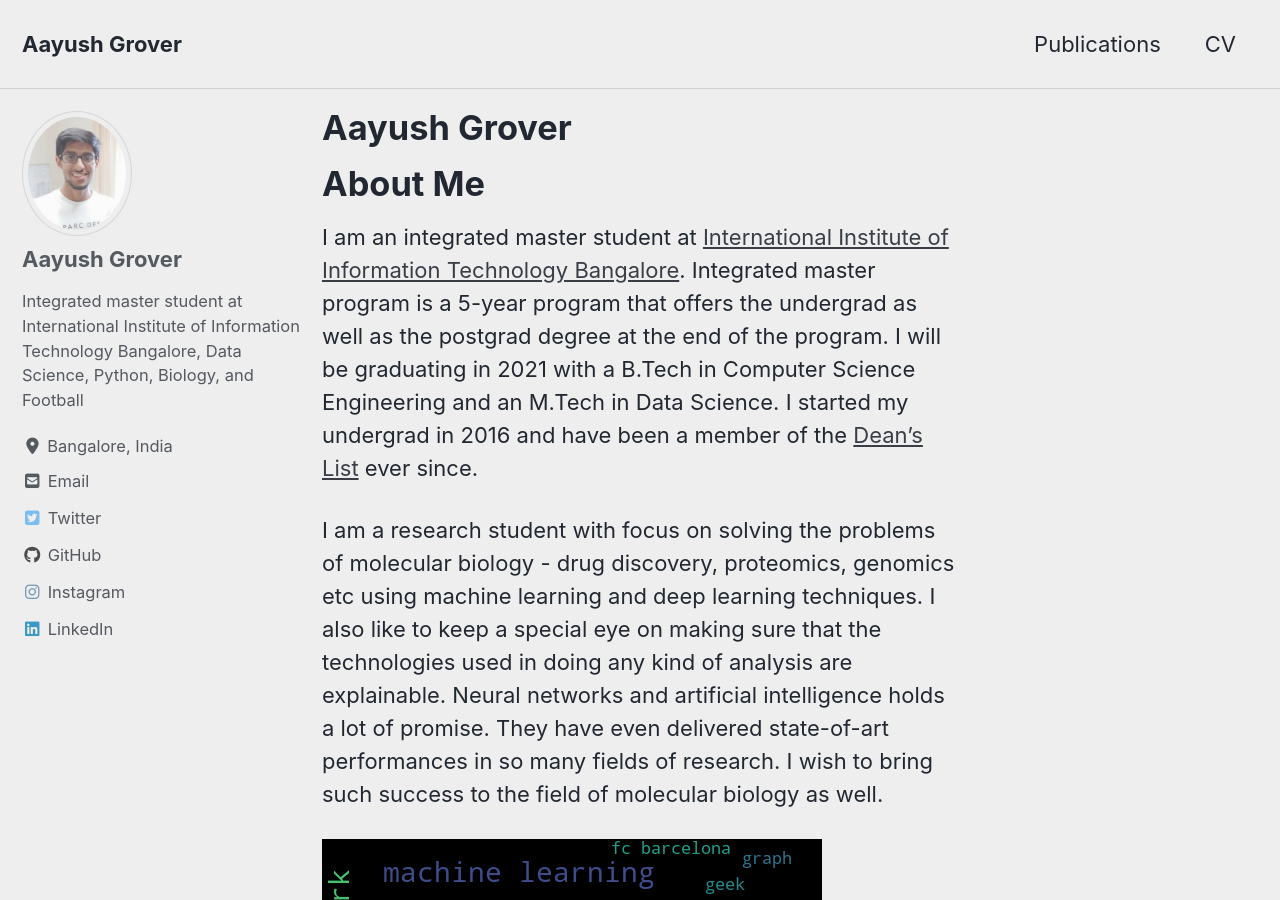
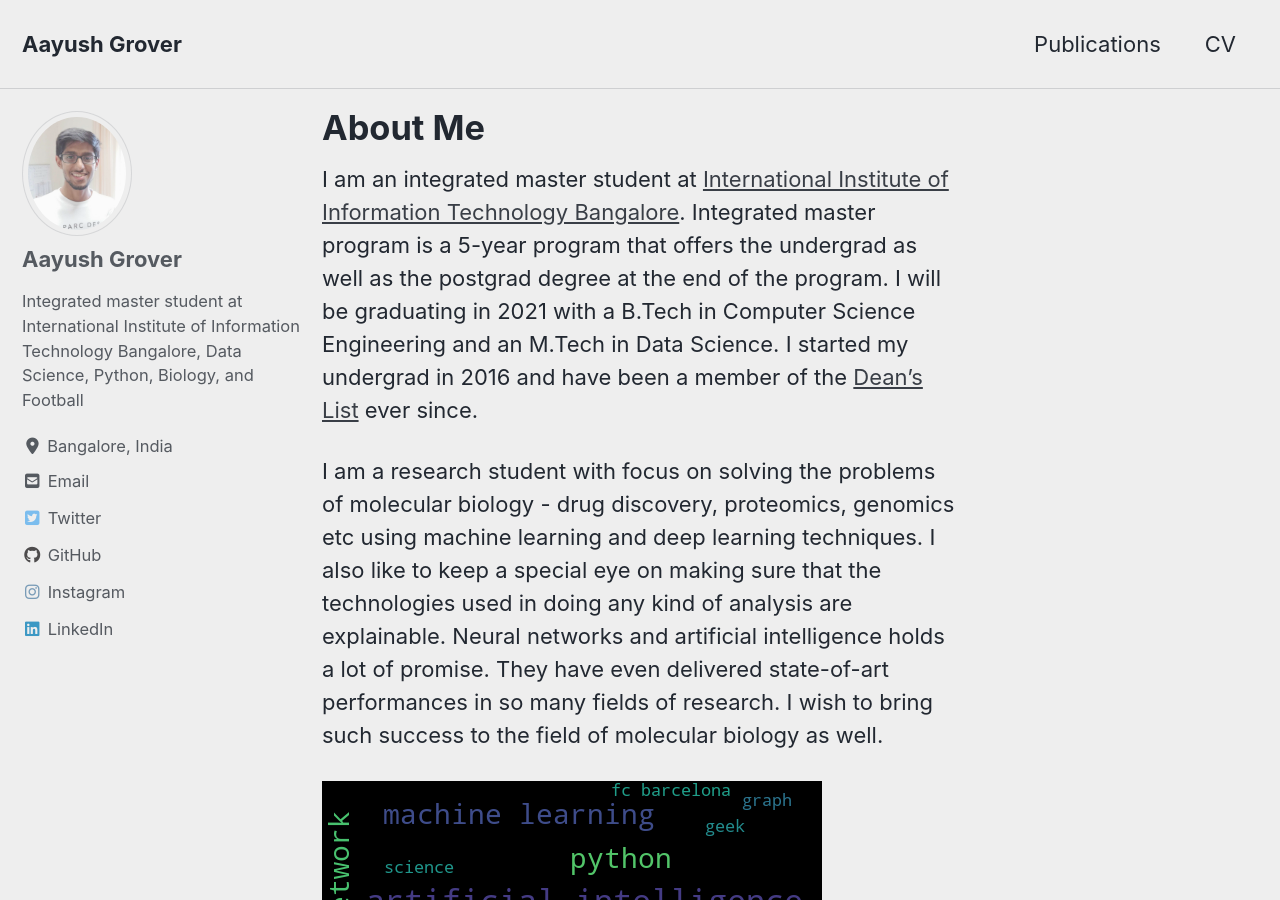
Before and after one commit to AayushGrover/AayushGrover.github.io, a Jekyll site: the page built from _pages/about.md, in a window 1280 px wide and 900 px high. Built offline with Jekyll 4.4.1, drawn with Linux system fonts in a browser that asks for light colours; cached includes are drawn as plain includes; nearby versions of some CDN libraries.

Commit message:
Update about.md

```diff
--- a/_pages/about.md
+++ b/_pages/about.md
@@ -1,10 +1,8 @@
 ---
 permalink: /
-title: "Aayush Grover"
+title: "About Me"
 
 ---
-
-# About Me
 
 I am an integrated master student at [International Institute of Information Technology Bangalore](https://www.iiitb.ac.in/). Integrated master program is a 5-year program that offers the undergrad as well as the postgrad degree at the end of the program. I will be graduating in 2021 with a B.Tech in Computer Science Engineering and an M.Tech in Data Science. I started my undergrad in 2016 and have been a member of the [Dean's List](https://www.iiitb.ac.in/deans-list) ever since.
 
```
